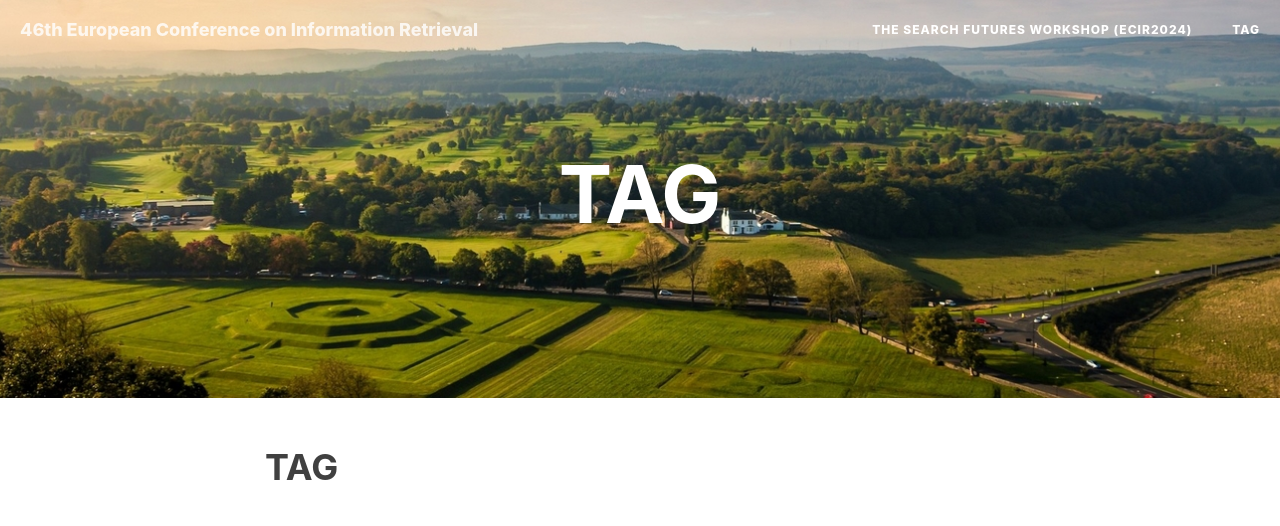
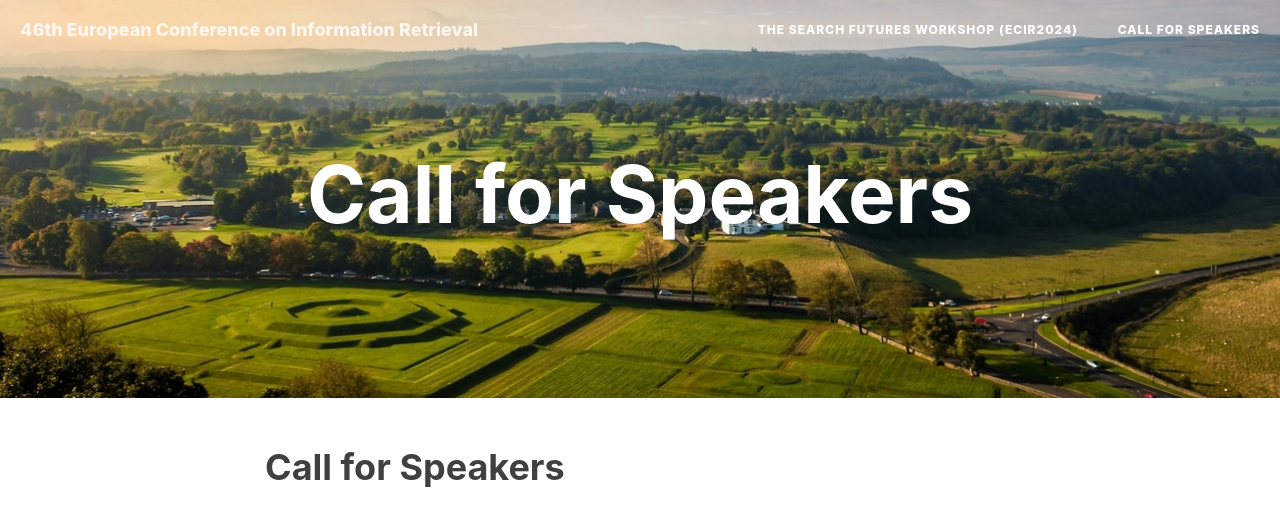
Before and after one commit to SearchFutures/SearchFutures.github.io, a Jekyll site: the page built from tag.md, in a window 1280 px wide. Shown: the top 526 px of the page. Built offline with Jekyll 4.4.1, drawn with Linux system fonts in a browser that asks for light colours; nearby versions of some CDN libraries; our own code applies the rules of GitHub Pages for plain Markdown files.

Commit message:
Add call for speakers

```diff
--- a/tag.md
+++ b/tag.md
@@ -3,4 +3,4 @@ layout: page
 description: ""
 ---
 
-# TAG
+# Call for Speakers
```
